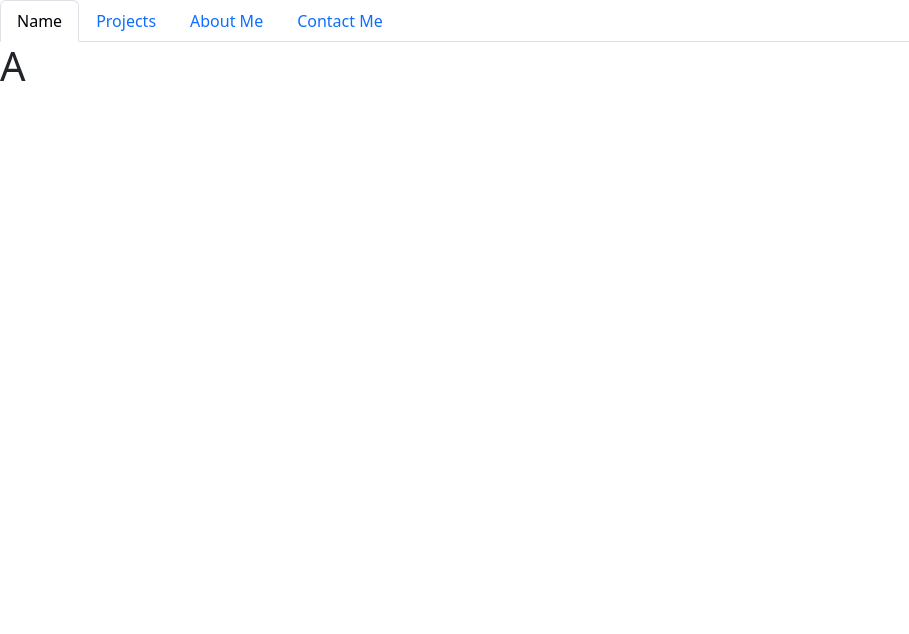
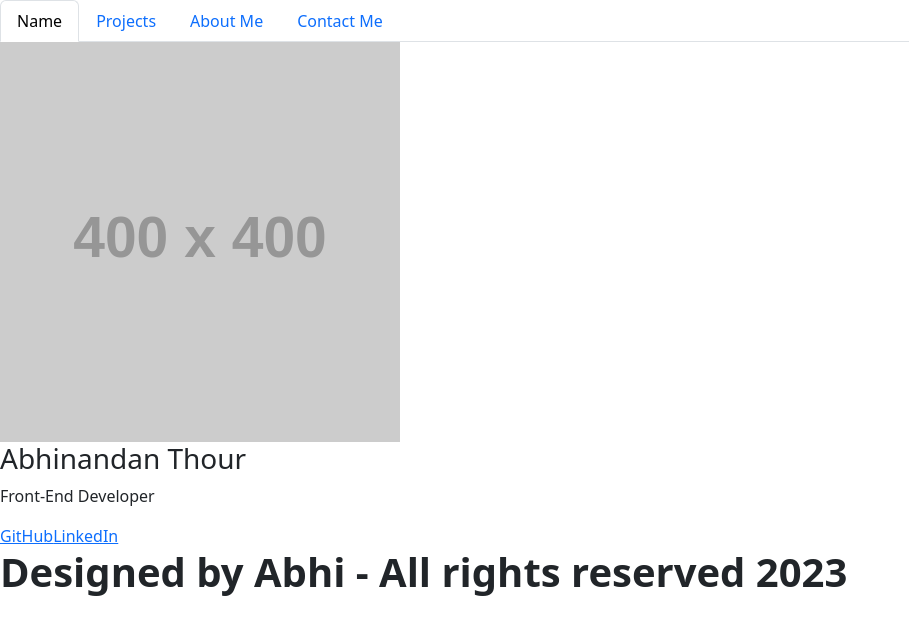
Before and after one commit to Bh00fie/mainportfolio, a React (Create React App) app: page / in a window 1280 px wide. Shown: the top 634 px of the page, without its empty margins (0-909 px from the left). Built offline with nearby package versions, Linux system fonts and the light colour scheme.

Commit message:
created Home page structure, styling is still necessary

```diff
--- a/src/App.js
+++ b/src/App.js
@@ -8,7 +8,7 @@ import Home from '../src/components/pages/Home.js';
 import Projects from '../src/components/pages/Projects.js';
 import About from './components/pages/Aboutme.js';
 import Contactme from '../src/components/pages/Contactme.js';
-// import Footer from '../src/components/Footer';
+import Footer from '../src/components/Footer';
 
 // We import the main Style.css file
 import './components/style.css'
@@ -16,7 +16,6 @@ import './components/style.css'
 function App() {
   return (
     <Router>
-      <div>
       <NavTabs/>
         <Routes>
           <Route path="/" element={<Home />} />
@@ -24,7 +23,7 @@ function App() {
           <Route path="aboutme" element={<About />} />
           <Route path="contactme" element={<Contactme />} />
         </Routes>
-      </div>
+      <Footer/>
     </Router>
   );
 }
--- a/src/components/Footer.js
+++ b/src/components/Footer.js
@@ -8,4 +8,4 @@ function Footer () {
     );
   }
 
-export dafault Footer;
+export default Footer;
--- a/src/components/pages/Home.js
+++ b/src/components/pages/Home.js
@@ -2,8 +2,18 @@ import React from 'react';
 
 function Home() {
     return (
-        <div>
-            <h1> A </h1>
+        <div id='homePage'>
+            <div id='profileSection'>
+                <img className="profileCard" id='photoProfile' src='https://placehold.co/400' alt='photoProfile'/>
+                <div className='profileCard' id='profileDescription'>
+                    <h3 id='nameProfile'> Abhinandan Thour </h3>
+                    <p id='jobProfile'> Front-End Developer</p>
+                    <div id='socialProfile'>
+                        <a id='GitHub' className='socialLink' href='https://github.com/Bh00fie' target='_blank' >GitHub</a>
+                        <a id="LinkedIn" className='socialLink' href='https://www.linkedin.com/in/abhinandanthour' target='_blank'>LinkedIn</a>
+                    </div>
+                </div>
+            </div>
         </div>
     );
 }
```
